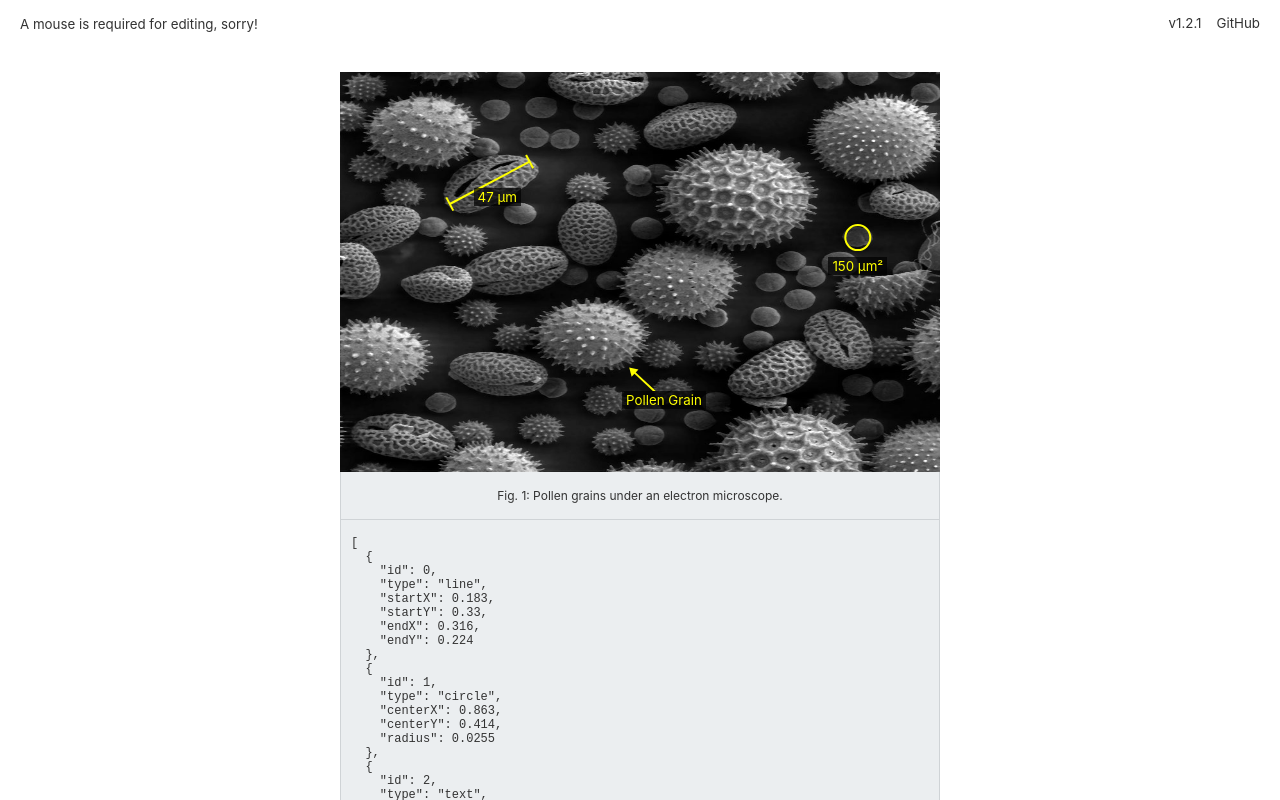
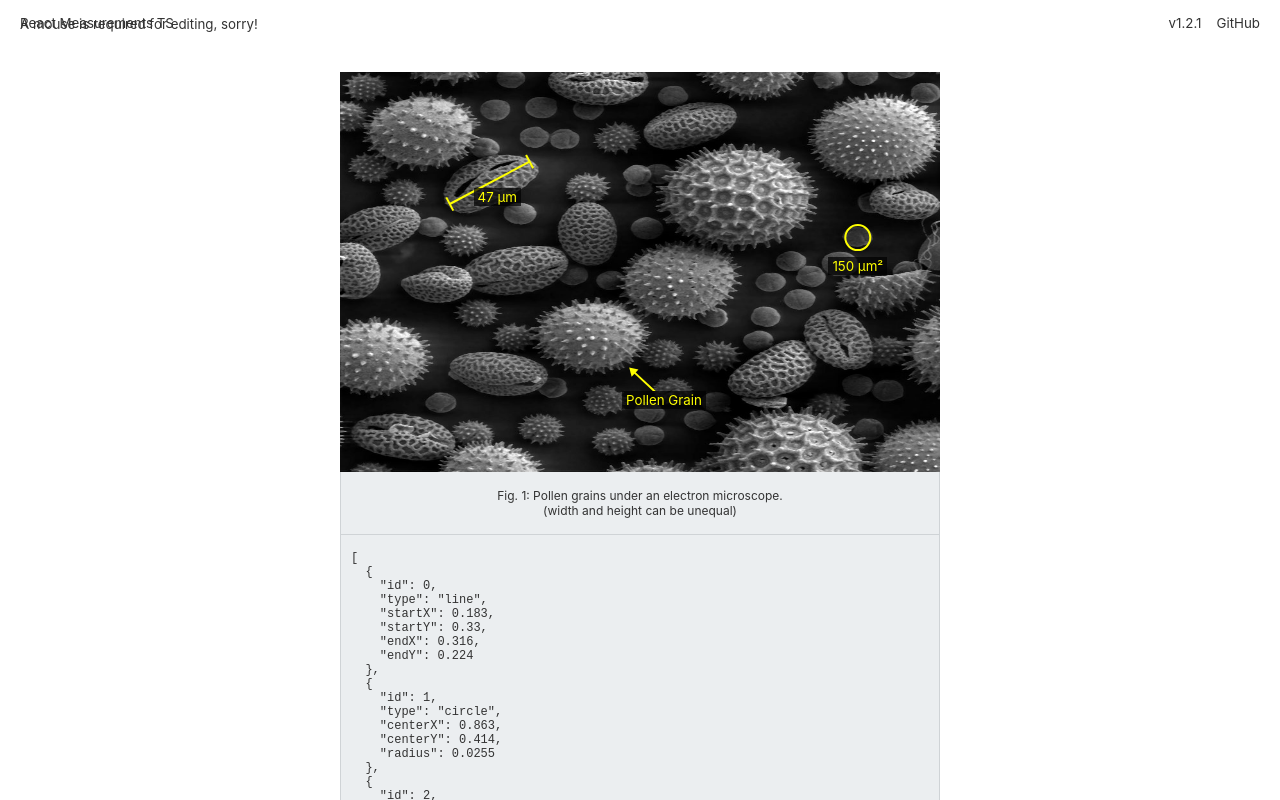
Before and after one commit to YMNNs/react-measurements-ts, a React (Vite) app: page / in a window 1280 px wide. Shown: the top 800 px of the page. Built offline with nearby package versions, Linux system fonts and the light colour scheme.

Commit message:
chore: fix demo style and typo

```diff
--- a/src/components/measurement-app.css
+++ b/src/components/measurement-app.css
@@ -37,7 +37,6 @@ body {
 }
 
 .title-text {
-  display: none;
   margin: 0;
   padding: 0;
 }
@@ -105,9 +104,8 @@ a:hover {
 }
 
 .measured-img {
-  max-width: 100%;
   width: 100%;
-  max-height: 100%;
+  height: 100%;
 }
 
 @media all and (width >= 640px) {
@@ -135,10 +133,6 @@ a:hover {
 
   .title-bar {
     padding: 10px;
-  }
-
-  .title-text {
-    display: block;
   }
 
   a {
--- a/src/components/measurement-app.tsx
+++ b/src/components/measurement-app.tsx
@@ -55,7 +55,11 @@ const MeasurementApp: FC = () => {
             <MeasuredImage onImageLoaded={onImageLoaded} measurements={measurements} onChange={setMeasurements} />
           </div>
           <div className={'extra'}>
-            <p style={{ textAlign: 'center' }}>Fig. 1: Pollen grains under an electron microscope.</p>
+            <p style={{ textAlign: 'center' }}>
+              Fig. 1: Pollen grains under an electron microscope.
+              <br />
+              (width and height can be unequal)
+            </p>
           </div>
           <div className={'extra'}>
             <pre>{JSON.stringify(measurements, undefined, 2)}</pre>
```
Also changed, not shown: 1 other file (tests, documents, lock files or other folders).
